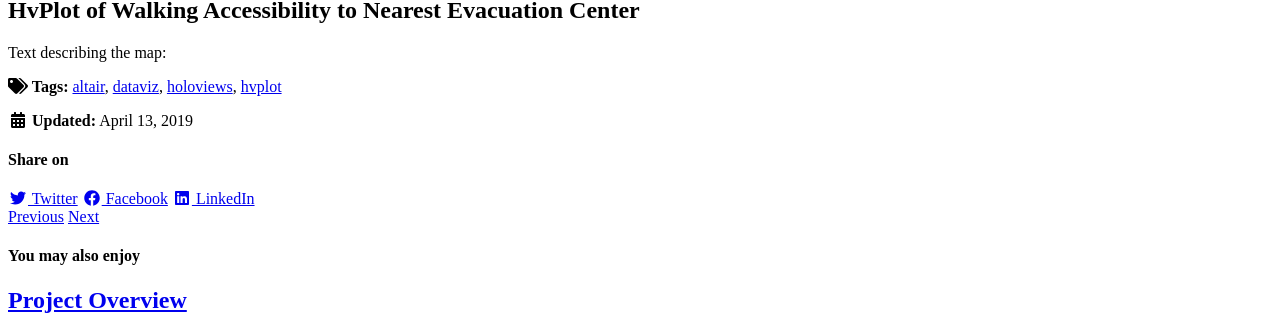
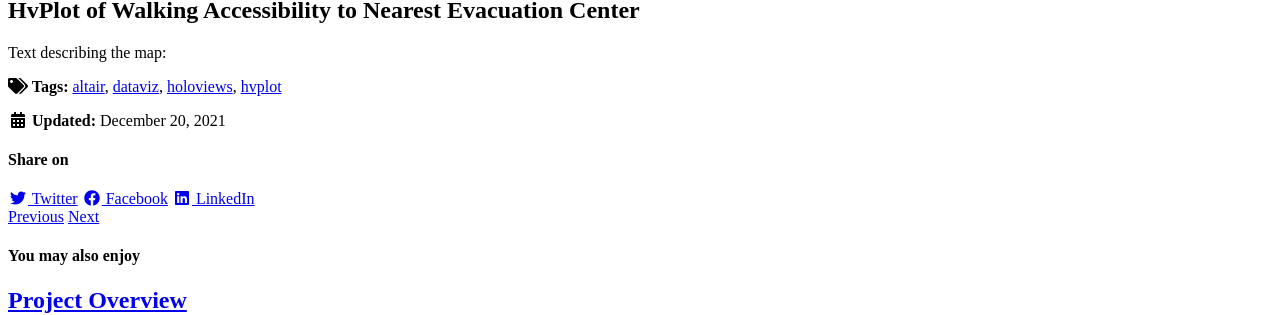
Before and after one commit to jennaepstein/MUSA550-finalproject, a Jekyll site: the page built from _posts/2021-12-20-accessibility-to-centers.md, in a window 1280 px wide. Shown: the part 849-1164 px from the top of the page. Built offline with Jekyll 4.4.1, drawn with Linux system fonts in a browser that asks for light colours; cached includes are drawn as plain includes; nearby versions of some CDN libraries.

Commit message:
date change test

```diff
--- a/_posts/2019-04-13-accessibility-to-centers.md
+++ b/_posts/2021-12-20-accessibility-to-centers.md
@@ -1,13 +1,13 @@
 ---
 title: "Accessibility to Nearest Evacuation Center"
-date: 2019-04-13
+date: 2021-12-20
 published: true
 tags: [dataviz, altair, hvplot, holoviews]
 excerpt: "Embedding interactive charts on static pages using Jekyll."
 altair-loader:
   altair-chart-1: "charts/zones_centers_map.json"
 hv-loader:
-  points_hvplot_access_map: ["charts/points_hvplot_access_map.html", "1200", "1000"] # second argument is the height
+  points_hvplot_access_map: ["charts/points_hvplot_access_map.html", "800", "800"] # second argument is the height
 toc: true
 toc_sticky: true
 ---
```
